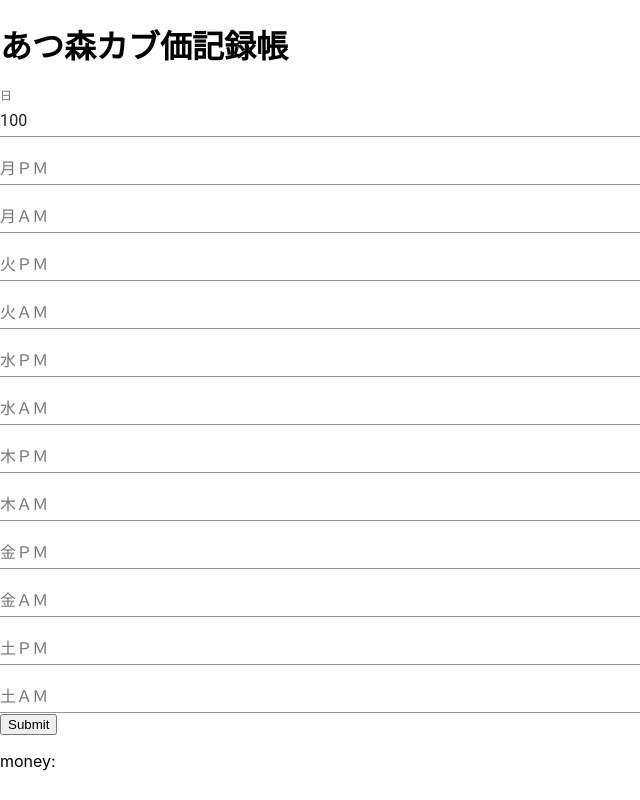
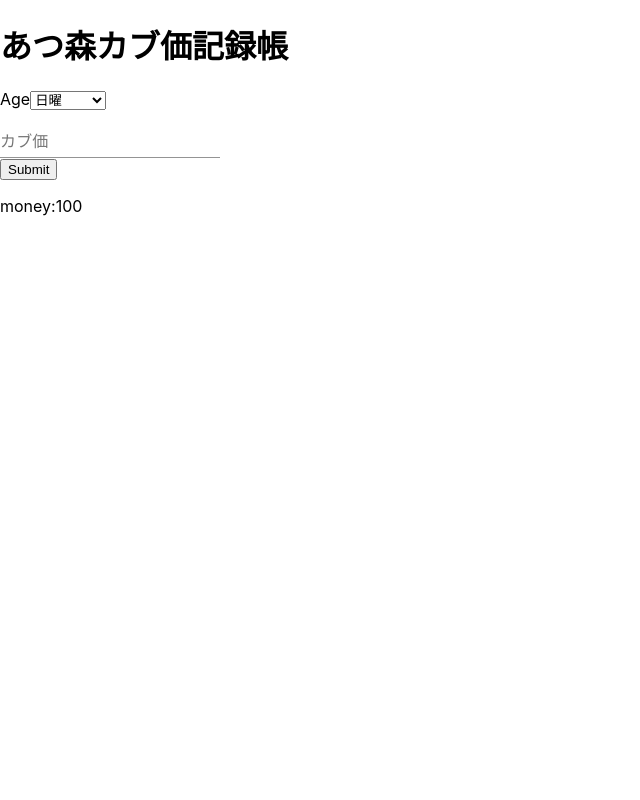
Before and after one commit to ukinn/kabu, a React (Create React App) app: page / in a window 1280 px wide. Shown: the whole page, without its empty margins (0-640 px from the left). Built offline with nearby package versions, Linux system fonts and the light colour scheme.

Commit message:
select 完成

```diff
--- a/src/components/App.js
+++ b/src/components/App.js
@@ -23,19 +23,19 @@ import TextField from '@material-ui/core/TextField';
 // ]
 //
 const dates = [
-  {en: '日曜日',ja: '日'},
-  {en: 'mon_am', ja: '月ＰＭ'},
-  {en: 'mon_pm', ja: '月ＡＭ'},
-  {en: 'tue_am', ja: '火ＰＭ'},
-  {en: 'tue_pm', ja: '火ＡＭ'},
-  {en: 'wed_am', ja: '水ＰＭ'},
-  {en: 'wed_pm', ja: '水ＡＭ'},
-  {en: 'thu_am', ja: '木ＰＭ'},
-  {en: 'thu_pm', ja: '木ＡＭ'},
-  {en: 'fri_am', ja: '金ＰＭ'},
-  {en: 'fri_pm', ja: '金ＡＭ'},
-  {en: 'sat_am', ja: '土ＰＭ'},
-  {en: 'sat_pm', ja: '土ＡＭ'},
+  {en: 'sun', ja: '日曜'},
+  {en: 'mon_am', ja: '月曜ＰＭ'},
+  {en: 'mon_pm', ja: '月曜ＡＭ'},
+  {en: 'tue_am', ja: '火曜ＰＭ'},
+  {en: 'tue_pm', ja: '火曜ＡＭ'},
+  {en: 'wed_am', ja: '水曜ＰＭ'},
+  {en: 'wed_pm', ja: '水曜ＡＭ'},
+  {en: 'thu_am', ja: '木曜ＰＭ'},
+  {en: 'thu_pm', ja: '木曜ＡＭ'},
+  {en: 'fri_am', ja: '金曜ＰＭ'},
+  {en: 'fri_pm', ja: '金曜ＡＭ'},
+  {en: 'sat_am', ja: '土曜ＰＭ'},
+  {en: 'sat_pm', ja: '土曜ＡＭ'},
 ];
 
 
@@ -43,7 +43,8 @@ class App extends Component {
   constructor(props){
     super(props);
     this.submit = this.submit.bind(this);
-    this.renderFields = this.renderFields.bind(this);
+    this.renderDateSelect = this.renderDateSelect.bind(this);
+    this.renderTextField = this.renderTextField.bind(this);
   }
   submit(values){
     const { savePrice } = this.props;
@@ -54,21 +55,35 @@ class App extends Component {
     const { getPrice } = this.props;
     getPrice();
   }
-  renderFields(){
-    const fields = dates.map((date,indexs)=>{
-      const renderComponents = (field)=> {
-        //redux-form の設定を取得
-        const { input } = field;
-        return(
-          <TextField fullWidth label={date.ja} {...input} />
-        )};
-      return (
-      <Field key={date.en} name={date.en} label={date.ja} component={renderComponents} type="number" />
-    )}
-  );
-    return fields;
+  renderDateSelect(){
+
+    const renderOptions = ()=> {
+      const options = dates.map((date)=>{
+        return (<option key={date.en} value={date.en}>{date.ja}</option>);
+      });
+      return options;
+    };
+    return(
+      <div>
+        <label>Age</label>
+        <Field name="date" component="select">
+          {renderOptions()}
+        </Field>
+      </div>
+    );
   }
+  renderTextField(){
 
+    const renderComponent = (field)=> {
+      const { input } = field;
+      return (<TextField label="カブ価" {...input} />)
+    };
+    return (
+      <div>
+        <Field name="price" component={renderComponent} type="number" />
+      </div>
+    )
+  }
   render(){
     const { handleSubmit, prices } = this.props;
     return(
@@ -77,7 +92,8 @@ class App extends Component {
         あつ森カブ価記録帳
       </h1>
       <form onSubmit={handleSubmit(this.submit)}>
-        {this.renderFields()}
+        {this.renderDateSelect()}
+        {this.renderTextField()}
         <button type="submit">Submit</button>
       </form>
       <p>money:{prices.sun}</p>
@@ -87,12 +103,7 @@ class App extends Component {
 }
 
 const mapStateToProps = (state) => {
-  return(
-    {
-      prices: state.prices,
-      initialValues: state.prices,
-    }
-  )
+  return {prices: state.prices};
 };
 
 const mapDispatchToProps = (dispatch) => ({
--- a/src/reducers/prices.js
+++ b/src/reducers/prices.js
@@ -2,7 +2,7 @@
 import { GET, SAVE } from '../actions';
 
 let initialState = {
-  日曜日: '100',
+  sun: '100',
   mon_am: '',
   mon_pm: '',
   tue_am: '',
@@ -40,9 +40,9 @@ export default (prices = initialState, action) => {
       console.log(prices);
       return prices;
     case SAVE:
-      // console.log(action);
-      prices = action.values;
-      console.log(prices);
+      console.log(action);
+      // prices = action.values;
+      // console.log(prices);
       localStorage.setItem('kabuka', JSON.stringify(prices));
       return prices;
     default:
```
